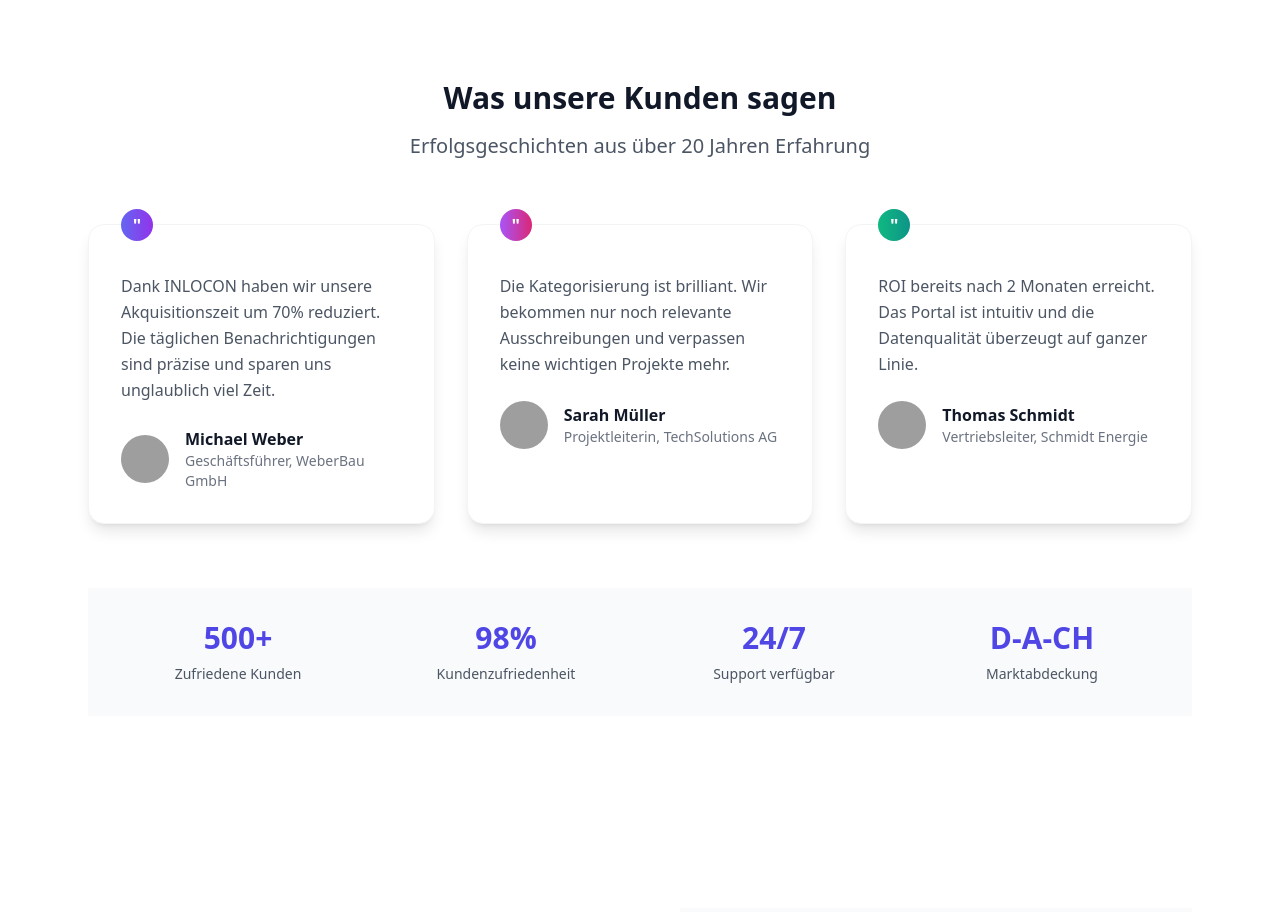
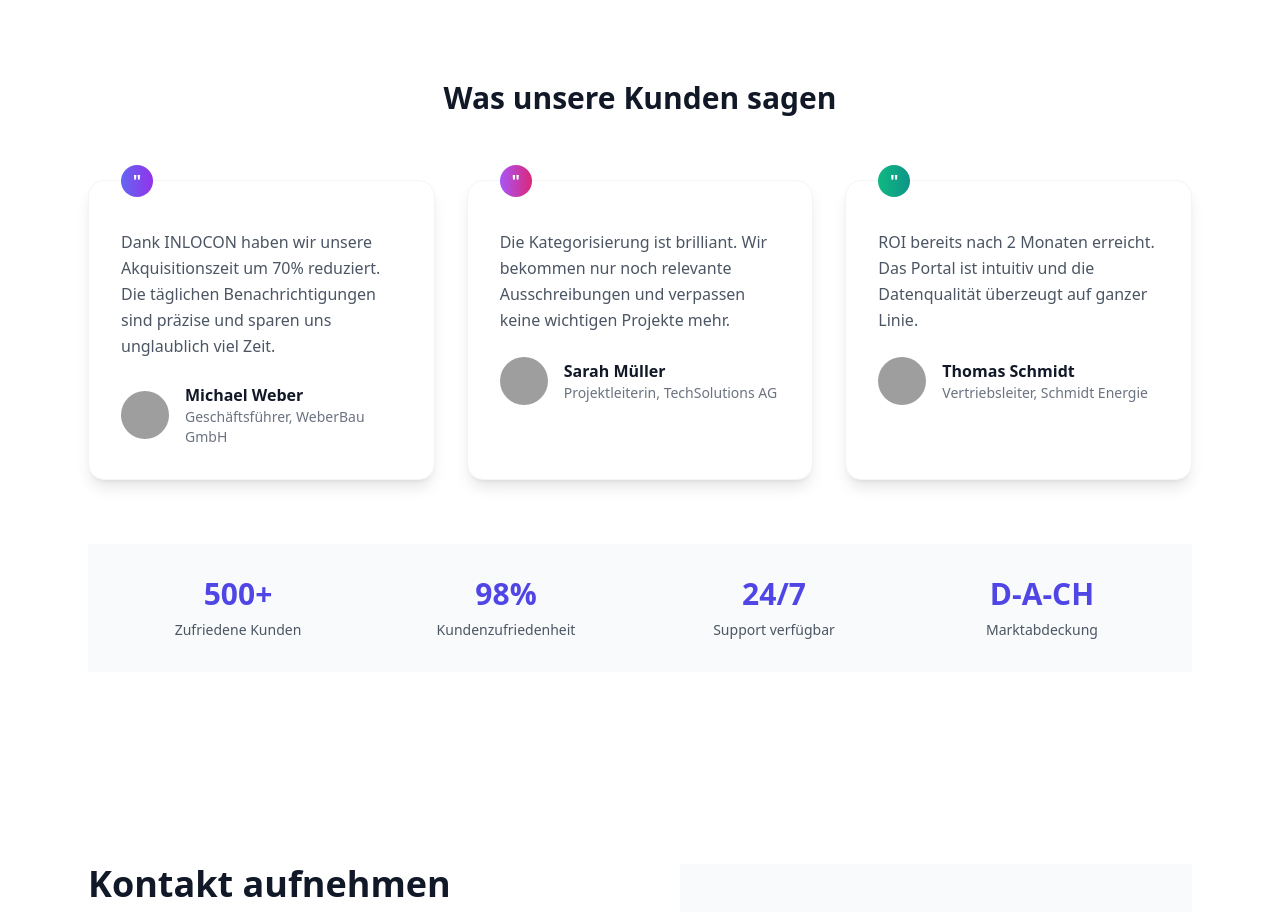
Before and after one commit to ckdonah/INLOCON, a React (Vite) app: page / in a window 1280 px wide. Shown: the part 6040-6952 px from the top of the page. Built offline with nearby package versions, Linux system fonts and the light colour scheme; grey boxes are pictures that could not be loaded.

Commit message:
testimoniesfixed

```diff
--- a/src/components/Testimonials.jsx
+++ b/src/components/Testimonials.jsx
@@ -17,9 +17,7 @@ const Testimonials = () => {
           <h2 className="text-3xl font-black text-gray-900 mb-4">
             Was unsere Kunden sagen
           </h2>
-          <p className="text-xl text-gray-600">
-            Erfolgsgeschichten aus über 20 Jahren Erfahrung
-          </p>
+
         </div>
 
         <div className="grid md:grid-cols-3 gap-8 mb-16">
```
